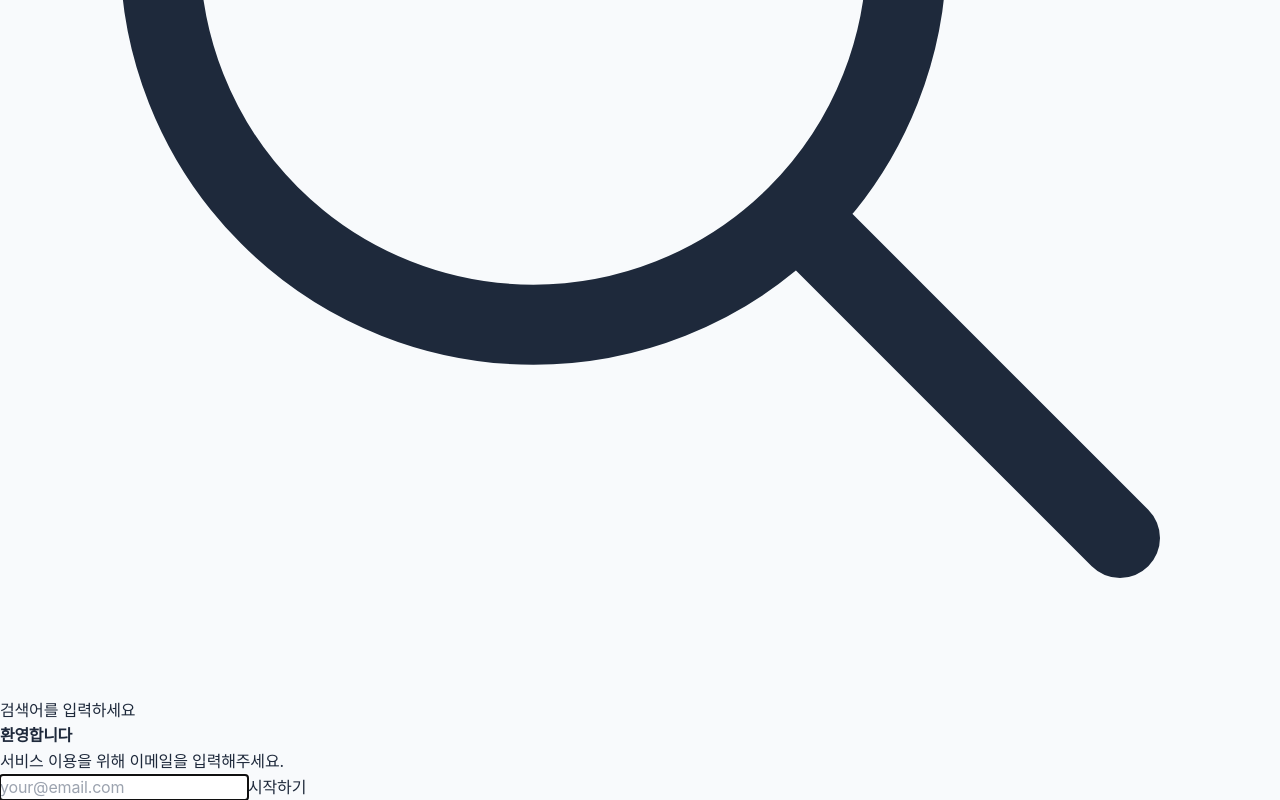
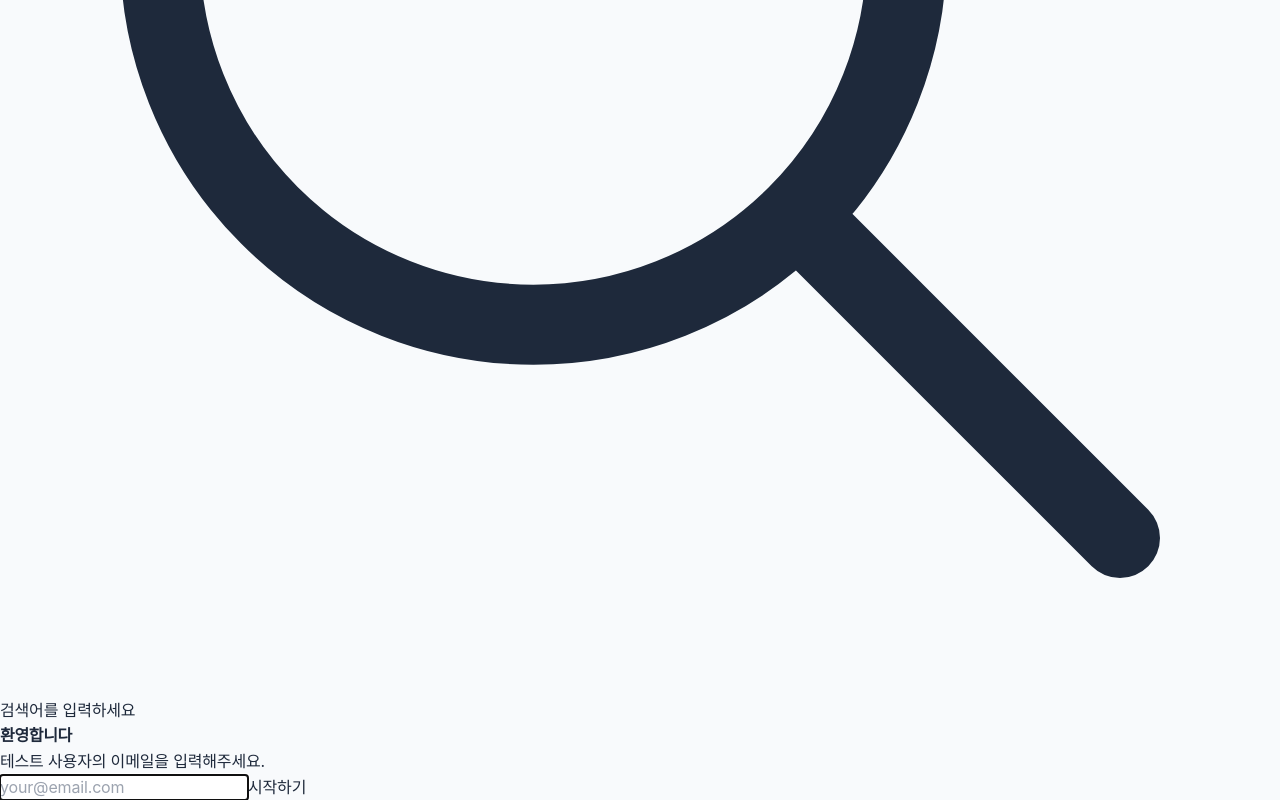
Before and after one commit to corca-ai/moon-search-light, a Next.js app: page / in a window 1280 px wide. Shown: the part 3347-4147 px from the top of the page. Built offline with nearby package versions, Linux system fonts and the light colour scheme; a web font is replaced by a local one.

Commit message:
문구수정

```diff
--- a/app/page.tsx
+++ b/app/page.tsx
@@ -897,7 +897,7 @@ ${summary.researchLandscape}
           <div className={`${styles.card.withPaddingLarge} max-w-md w-full mx-4`}>
             <h2 className={`text-lg font-semibold ${styles.text.primary} mb-2`}>환영합니다</h2>
             <p className={`text-sm ${styles.text.secondary} mb-4`}>
-              서비스 이용을 위해 이메일을 입력해주세요.
+              테스트 사용자의 이메일을 입력해주세요.
             </p>
             <input
               type="email"
```
